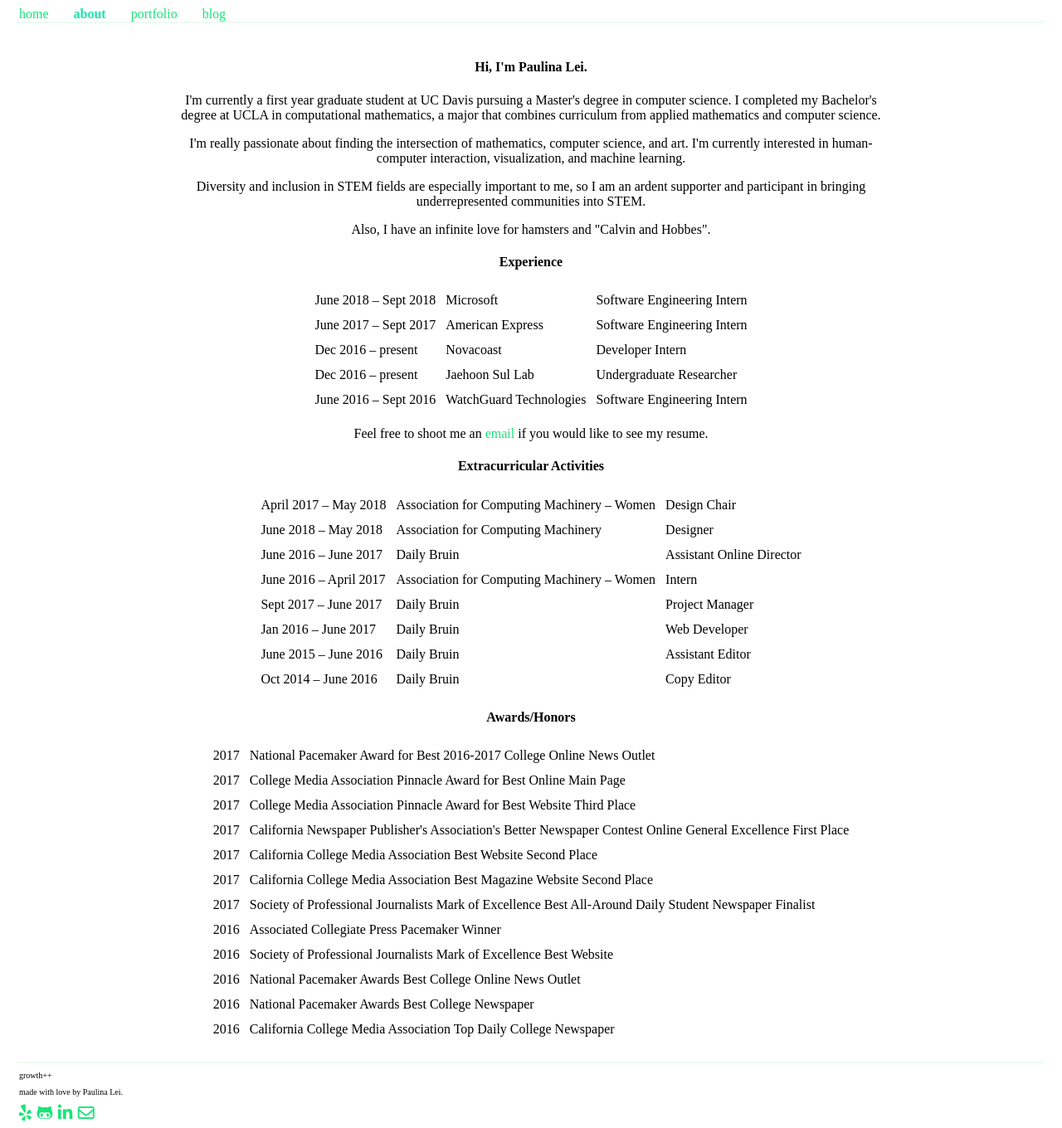
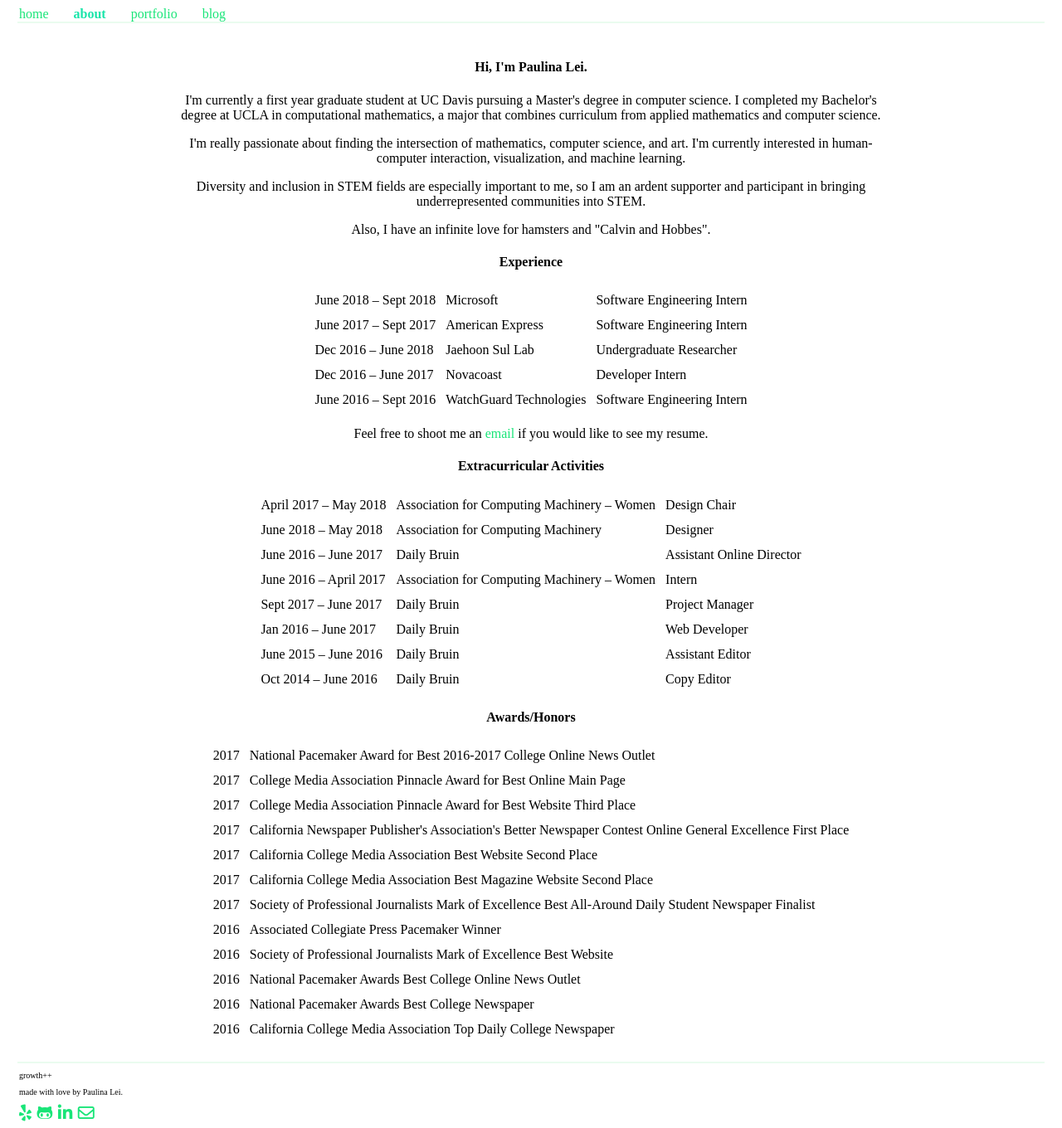
Before and after one commit to paulinalei/yoyo, a Jekyll site: the page built from _pages/02__about.md, in a window 1280 px wide. Shown: the whole page at 83% size. Built offline with Jekyll 4.4.1, drawn with Linux system fonts in a browser that asks for light colours; nearby versions of some CDN libraries; some web fonts are replaced.

Commit message:
update dates

```diff
--- a/_pages/02__about.md
+++ b/_pages/02__about.md
@@ -26,14 +26,14 @@ permalink: /about/
             <td>Software Engineering Intern</td>
         </tr>
         <tr>
-            <td>Dec 2016 &ndash; present</td>
+            <td>Dec 2016 &ndash; June 2018</td>
+            <td>Jaehoon Sul Lab</td>
+            <td>Undergraduate Researcher</td>
+        </tr>
+        <tr>
+            <td>Dec 2016 &ndash; June 2017</td>
             <td>Novacoast</td>
             <td>Developer Intern</td>
-        </tr>
-        <tr>
-            <td>Dec 2016 &ndash; present</td>
-            <td>Jaehoon Sul Lab</td>
-            <td>Undergraduate Researcher</td>
         </tr>
         <tr>
             <td>June 2016 &ndash; Sept 2016</td>
```
